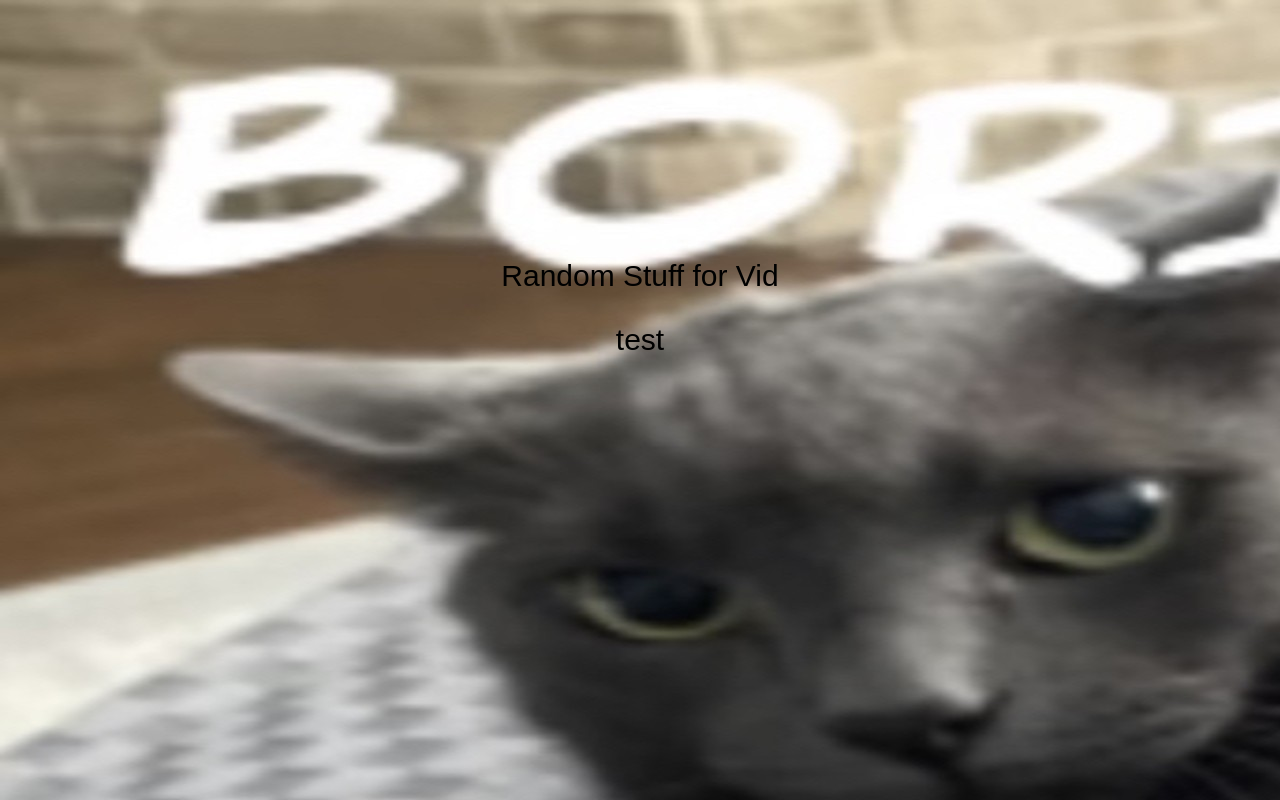
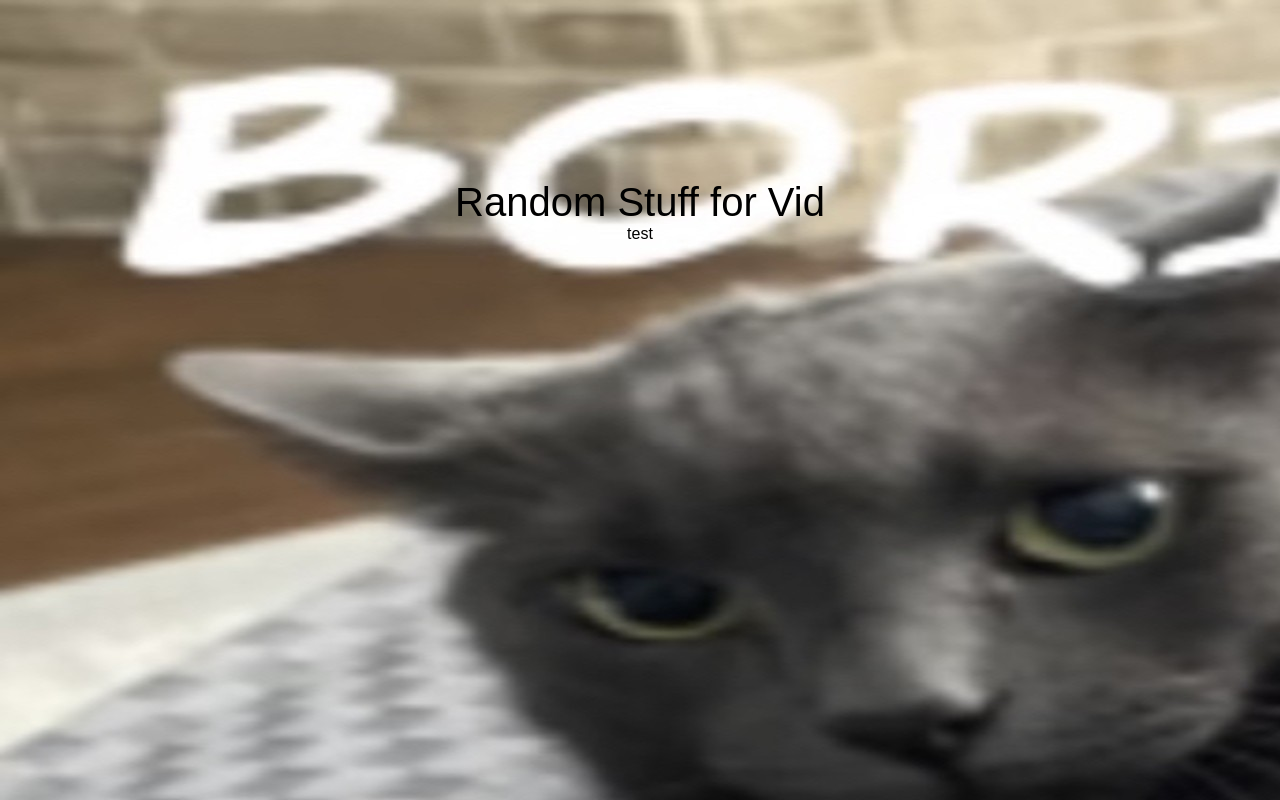
Before and after one commit to vidisdaddy/vidisdaddy.github.io, a plain HTML site: page index.html in a window 1280 px wide. Drawn offline with Linux system fonts and the light colour scheme.

Commit message:
Update index.html

```diff
--- a/index.html
+++ b/index.html
@@ -5,8 +5,8 @@
     </style>
   </head>
   <body>
-    <div style="height:32%;"></div>
-    <center style="font-size:30px;">Random Stuff for Vid</p>
-    <center id="changingmoto">test</p>
+    <div style="height:22%;"></div>
+    <center style="font-size:40px;">Random Stuff for Vid</center>
+    <center id="changingmoto">test</center>
   </body>
 </html>
```
